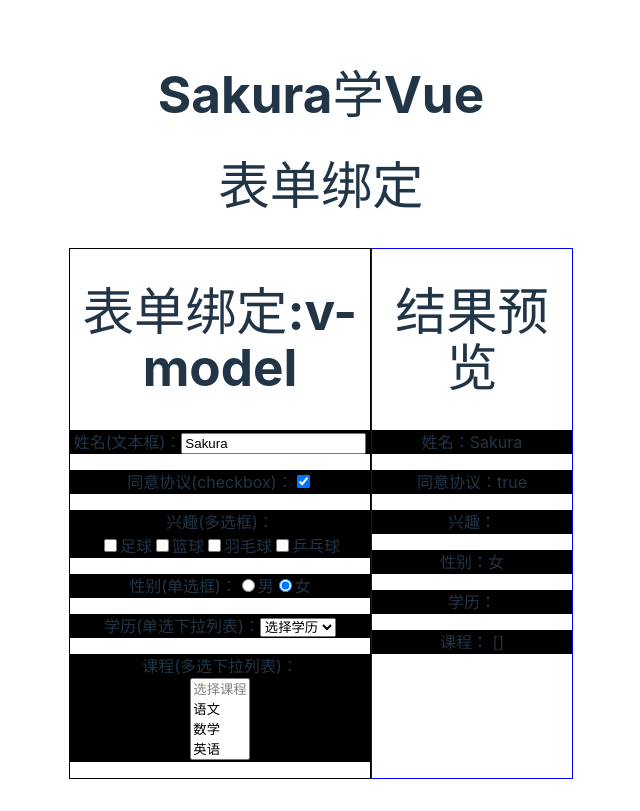
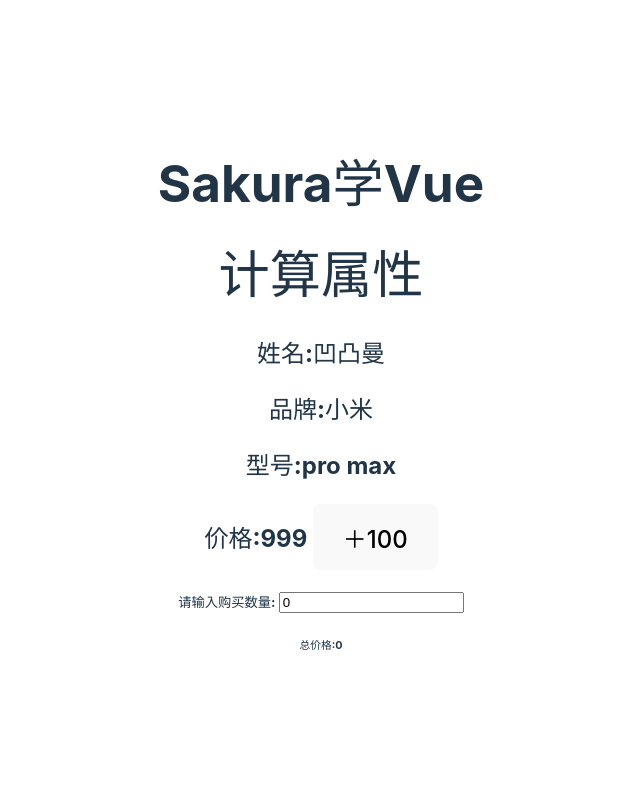
Before and after one commit to yzhisheng/4hLearnFrontEnd, a Vue app in the folder Vue3/vue-demo/: page / in a window 1280 px wide. Shown: the whole page, without its empty margins (319-959 px from the left). Built offline with nearby package versions, Linux system fonts and the light colour scheme.

Commit message:
计算属性

```diff
--- a/Vue3/vue-demo/src/App.vue
+++ b/Vue3/vue-demo/src/App.vue
@@ -4,6 +4,7 @@ import ZhiLing from './components/2.指令.vue'
 import BangDing from './components/3.属性绑定.vue'
 import Xiangying from './components/4.响应式.vue'
 import Form from './components/5.表单绑定.vue'
+import JiSuan from './components/6.计算属性.vue'
 </script>
 
 <template>
@@ -12,7 +13,8 @@ import Form from './components/5.表单绑定.vue'
   <!-- <ZhiLing /> -->
   <!-- <BangDing /> -->
   <!-- <Xiangying /> -->
-  <Form />
+  <!-- <Form /> -->
+  <JiSuan />
 </template>
 
 <style scoped></style>
--- /dev/null
+++ b/Vue3/vue-demo/src/components/6.计算属性.vue
@@ -0,0 +1,37 @@
+<script setup>
+import { computed, reactive, ref } from 'vue';
+
+
+let name = '凹凸曼'
+
+const car = reactive({
+    brand: '小米',
+    version: 'pro max',
+    price: 999
+})
+const count = ref("0")
+
+const totalPrice = computed(() => {
+    return car.price * count.value;
+})
+
+function changePrice() {
+    car.price += 100;
+}
+</script>
+
+
+<template>
+    <h1>计算属性</h1>
+    <h2>姓名:{{ name }}</h2>
+    <h2>品牌:{{ car.brand }}</h2>
+    <h2>型号:{{ car.version }}</h2>
+    <h2>价格:{{ car.price }} <button @click="changePrice">＋100</button></h2>
+    <h5>
+        请输入购买数量: <input type="text" v-model="count" />
+    </h5>
+
+    <h6>总价格:{{ totalPrice }}</h6>
+</template>
+
+<style scoped></style>
```
